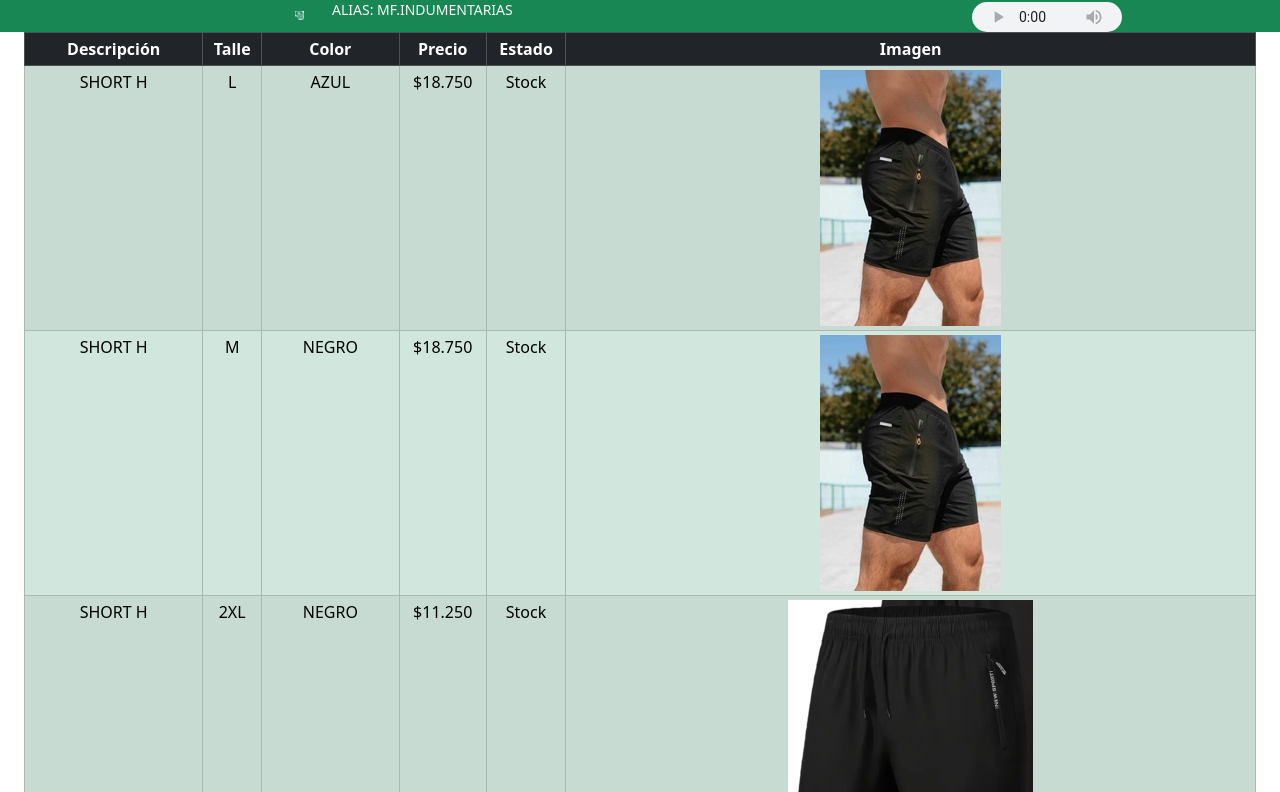
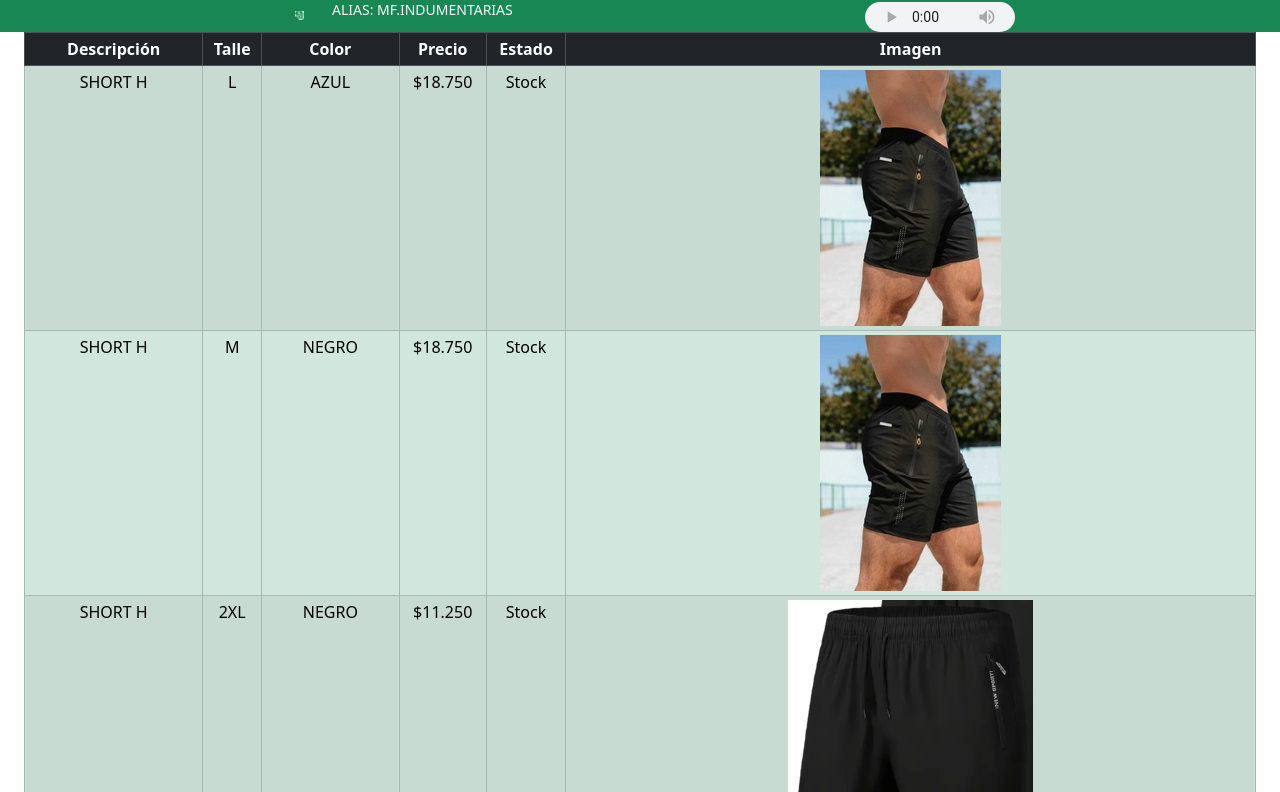
Before and after one commit to profefernandezmario/MF-INDUMENTARIA, a plain HTML site: page Index.html in a window 1280 px wide. Shown: the part 96-888 px from the top of the page. Drawn offline with nearby package versions, Linux system fonts and the light colour scheme; a web font is replaced by a local one.

Commit message:
nueva posicion

```diff
--- a/Index.html
+++ b/Index.html
@@ -139,11 +139,11 @@
 						<path d="M9.998 5.083 10 5a2 2 0 1 0-3.132 1.65 6 6 0 0 1 3.13-1.567" />
 					</svg>
 				</div>
-				<div class="col-5 col-sm-6"> <!-- col-8 col-sm-9  -->
+				<div class="col-4 col-sm-5"> <!-- col-8 col-sm-9  -->
 					<h5 class="small text-uppercase text-light">Alias: mf.indumentarias</h5>
 				</div>
-				<div class="col-3 col-sm-3"> <!-- agregado para el audio  -->
-					<audio class="float-start" preload="auto" controls autoplay src="media/audio/gingle-reducido.mp3"
+				<div class="col-4 col-sm-4"> <!-- agregado para el audio  -->
+					<audio class="float-start" preload="auto" controls autoplay loop src="media/audio/gingle-reducido.mp3"
 						type="audio/mpeg">navegador no soporta audio.</audio>
 				</div>
 
```
